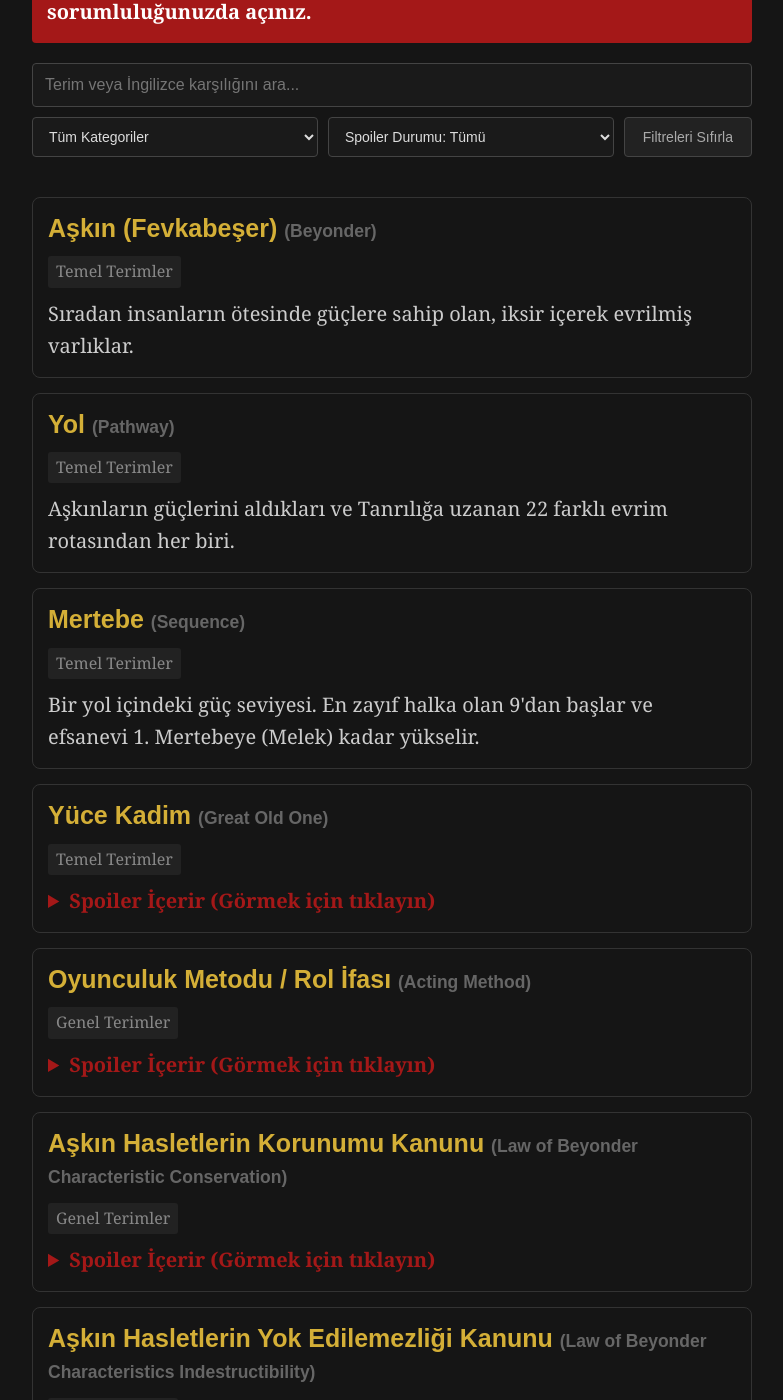
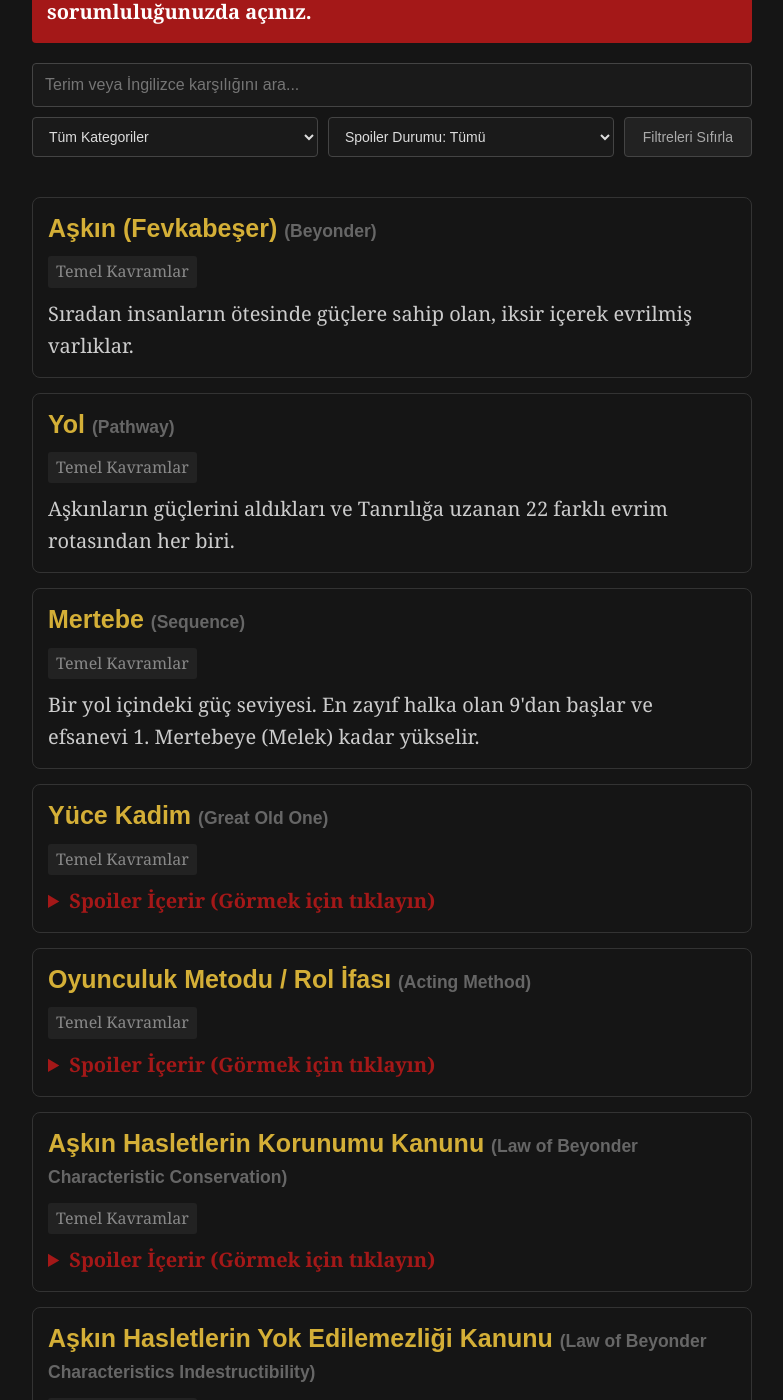
Before and after one commit to Imperium34/Imperium34.github.io, a Jekyll site: the page built from sozluk.md, in a window 1280 px wide and 1400 px high, scrolled down 298 px. Shown: the whole window, without its empty margins (248-1031 px from the left). Built offline with Jekyll 4.4.1, drawn with Linux system fonts in a browser that asks for light colours; comment, search, counter and statistics services are not loaded; some of the changed text lies outside the part shown.

Commit message:
Temel Terimler ve Genel Terimler kategorileri tek bir Temel Kavramlar kategorisine alındı

```diff
--- a/_data/sozluk.yml
+++ b/_data/sozluk.yml
@@ -1,60 +1,57 @@
 # -----------------------
-# TEMEL TERİMLER
+# TEMEL KAVRAMLAR
 # -----------------------
 - terim: "Aşkın (Fevkabeşer)"
   ingilizce: "Beyonder"
-  kategori: "Temel Terimler"
+  kategori: "Temel Kavramlar"
   aciklama: "Sıradan insanların ötesinde güçlere sahip olan, iksir içerek evrilmiş varlıklar."
   spoiler: false
 
 - terim: "Yol"
   ingilizce: "Pathway"
-  kategori: "Temel Terimler"
+  kategori: "Temel Kavramlar"
   aciklama: "Aşkınların güçlerini aldıkları ve Tanrılığa uzanan 22 farklı evrim rotasından her biri."
   spoiler: false
 
 - terim: "Mertebe"
   ingilizce: "Sequence"
-  kategori: "Temel Terimler"
+  kategori: "Temel Kavramlar"
   aciklama: "Bir yol içindeki güç seviyesi. En zayıf halka olan 9'dan başlar ve efsanevi 1. Mertebeye (Melek) kadar yükselir."
   spoiler: false
 
 - terim: "Yüce Kadim"
   ingilizce: "Great Old One"
-  kategori: "Temel Terimler"
+  kategori: "Temel Kavramlar"
   aciklama: "Meleklerin ve İlahların ötesinde, kainatın temel kurallarını temsil eden mutlak ve akılalmaz varlıklar."
   spoiler: true
 
-# -----------------------
-# AŞKIN KANUNLARI VE KAVRAMLAR
-# -----------------------
 - terim: "Oyunculuk Metodu / Rol İfası"
   ingilizce: "Acting Method"
-  kategori: "Genel Terimler"
+  kategori: "Temel Kavramlar"
   aciklama: "Aşkınların iksirlerini sindirmek ve delilikten korunmak için yollarının doğasına uygun davranma pratiği. 'Oyunculuk Metodu' modern ve dünyevi bir terimken, Loen yerlileri bu kavrama 'Rol İfası' der."
   spoiler: true
 
 - terim: "Aşkın Hasletlerin Korunumu Kanunu"
   ingilizce: "Law of Beyonder Characteristic Conservation"
-  kategori: "Genel Terimler"
+  kategori: "Temel Kavramlar"
   aciklama: "Aşkın özelliklerin ve ilahiliğin ne yaratılabileceğini ne de yok edilebileceğini, yalnızca form değiştirebileceğini veya aktarılabileceğini belirten temel evren kanunu."
   spoiler: true
 
 - terim: "Aşkın Hasletlerin Yok Edilemezliği Kanunu"
   ingilizce: "Law of Beyonder Characteristics Indestructibility"
-  kategori: "Genel Terimler"
+  kategori: "Temel Kavramlar"
   aciklama: "Aşkın özelliklerin asla yok edilemeyeceğini veya eksilemeyeceğini belirten temel kanun. Bir Aşkın öldüğünde, içindeki güç kaybolmaz; ardında fiziksel bir obje veya ham bir özellik bırakarak dünyada kalmaya devam eder."
   spoiler: true
 
 - terim: "Aşkın Hasletlerin Yakınsama Kanunu"
   ingilizce: "Law of Beyonder Characteristics Convergence"
-  kategori: "Genel Terimler"
+  kategori: "Temel Kavramlar"
   aciklama: "Aynı veya komşu yollara ait (birbiriyle değiştirilebilir) Aşkın özelliklerin birbirlerini kaçınılmaz bir şekilde çekeceğini belirten kanun. Yüksek mertebeli varlıklar, bilerek veya bilmeyerek alt mertebedekileri kendilerine doğru çekerler."
   spoiler: true
 
 - terim: "Ruhani Çıpa"
   ingilizce: "Anchor"
-  kategori: "Genel Terimler"
+  kategori: "Temel Kavramlar"
   aciklama: "Yüksek mertebeli Aşkınların (özellikle melek ve tanrıların) ilahiyata karışıp insanlıklarını ve benliklerini kaybetmemek için inananlarından veya kendi efsanelerinden aldıkları ruhani destek."
   spoiler: true
 
--- a/sozluk.md
+++ b/sozluk.md
@@ -30,8 +30,7 @@ style="width: 100%; padding: 12px; font-size: 16px; background: #1a1a1a; border:
       style="flex: 1; min-width: 180px; padding: 10px 12px; font-size: 14px; background: #1a1a1a; border: 1px solid #444; color: #ddd; border-radius: 4px;"
     >
       <option value="">Tüm Kategoriler</option>
-      <option value="Temel Terimler">Temel Terimler</option>
-      <option value="Genel Terimler">Genel Terimler</option>
+      <option value="Temel Kavramlar">Temel Terimler</option>
       <option value="Organizasyonlar">Organizasyonlar</option>
       <option value="İlahlar ve Yüce Kadimler">İlahlar ve Yüce Kadimler</option>
       <option value="Tarot Kulübü">Tarot Kulübü</option>
```
Also changed, not shown: other parts of sozluk.md (+2 -2 lines).
